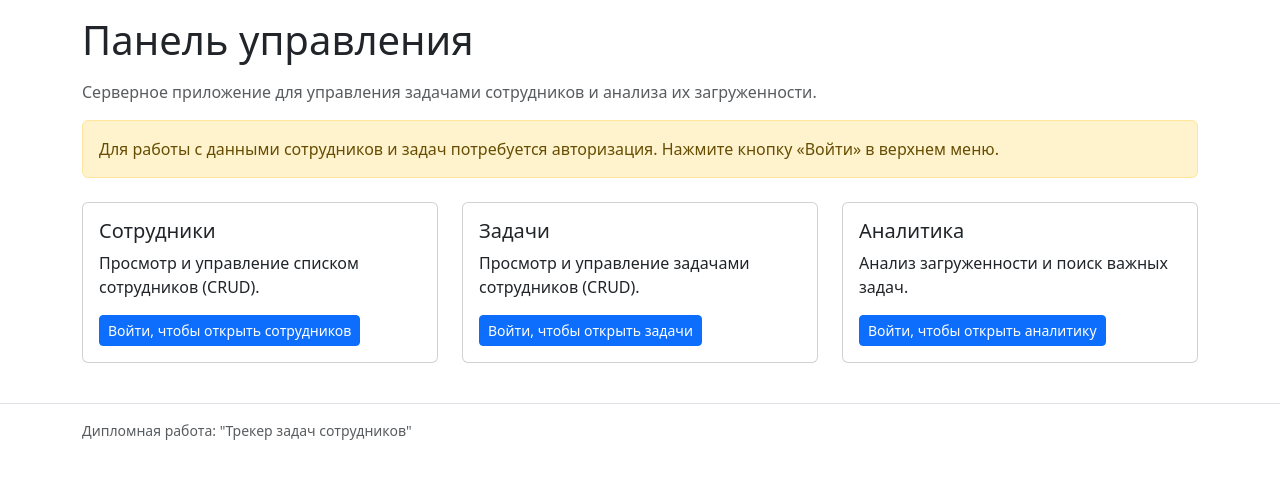
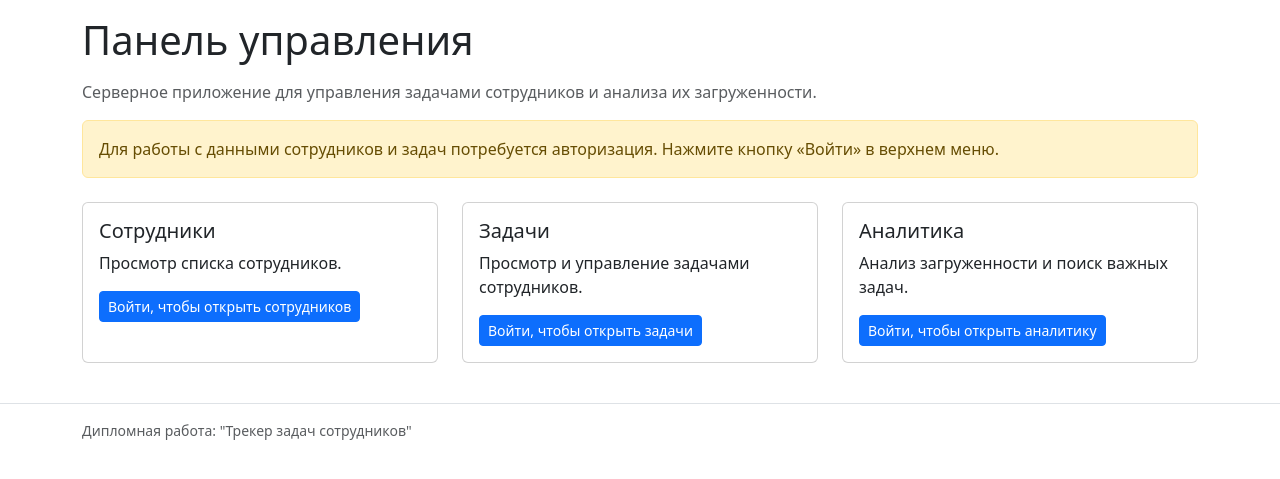
Before and after one commit to Nekrontir/Employee_Task_Tracker_project, a Django app: page / in a window 1280 px wide. Shown: the part 56-535 px from the top of the page. Run offline with Django 5.2, Linux system fonts and the light colour scheme; parts of the project's set-up code (start-up, migrations or seed data) failed here and were passed over; some libraries are stand-ins or nearby versions.

Commit message:
modified:   templates/dashboard.html

```diff
--- a/templates/dashboard.html
+++ b/templates/dashboard.html
@@ -23,7 +23,7 @@
         <div class="card-body">
           <h5 class="card-title">Сотрудники</h5>
           <p class="card-text">
-            Просмотр и управление списком сотрудников (CRUD).
+            Просмотр списка сотрудников.
           </p>
           {% if user.is_authenticated %}
             <a href="{% url 'ui-users' %}" class="btn btn-primary btn-sm">
@@ -43,7 +43,7 @@
         <div class="card-body">
           <h5 class="card-title">Задачи</h5>
           <p class="card-text">
-            Просмотр и управление задачами сотрудников (CRUD).
+            Просмотр и управление задачами сотрудников.
           </p>
           {% if user.is_authenticated %}
             <a href="{% url 'ui-tasks' %}" class="btn btn-primary btn-sm">
```
